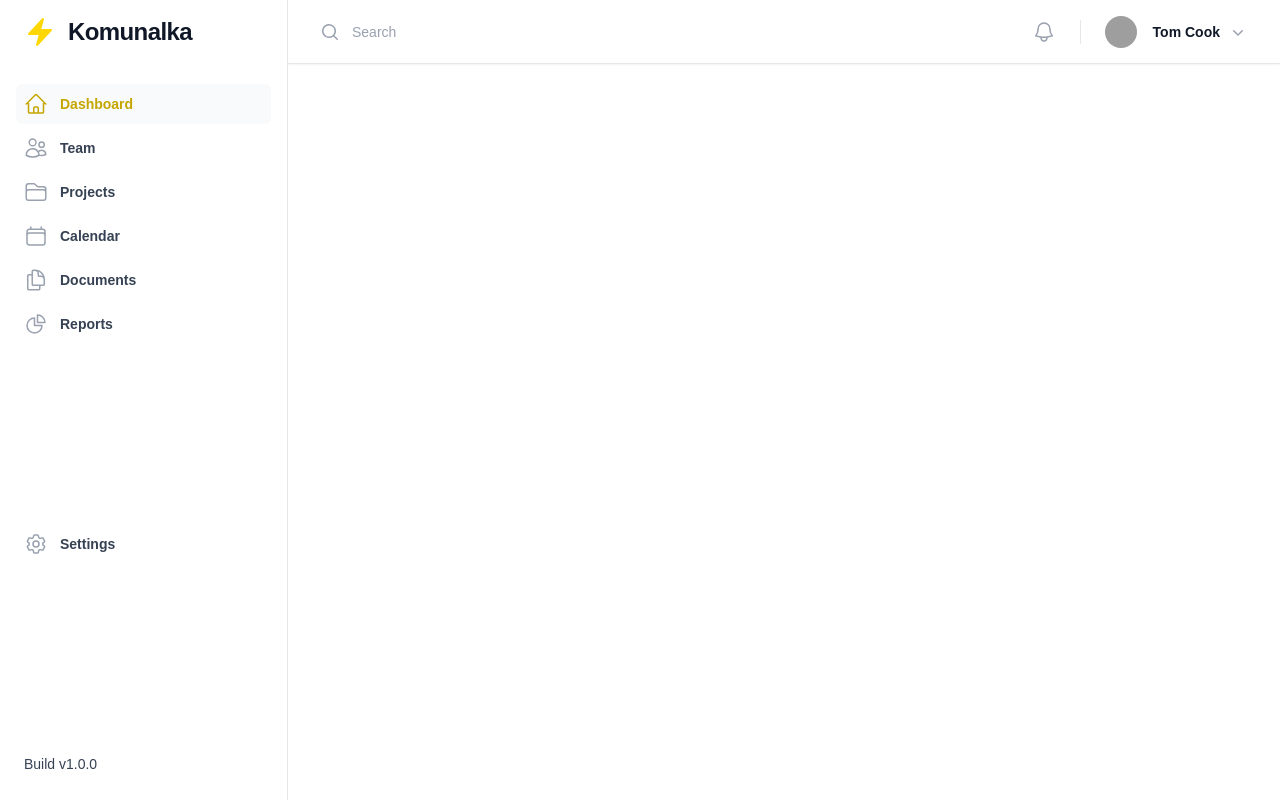
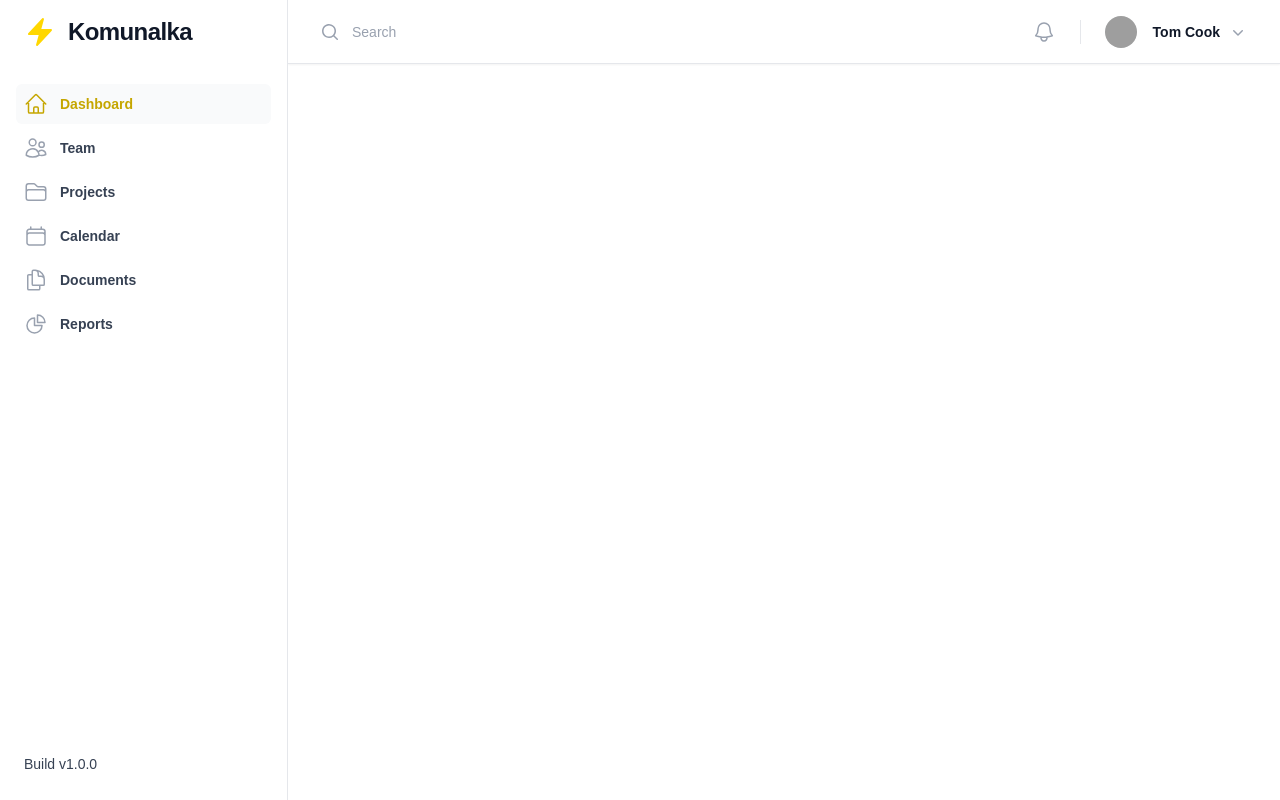
Before and after one commit to AratKruglik/komunalka-vue-app, a Vue app: page / in a window 1280 px wide. Built offline with nearby package versions, Linux system fonts and the light colour scheme; grey boxes are pictures that could not be loaded; a web font is replaced by a local one.

Commit message:
Remove the redundant "Settings" menu item from `MainSidebar.vue` and `MainNavbar.vue`.

```diff
--- a/src/components/navigation/MainNavbar.vue
+++ b/src/components/navigation/MainNavbar.vue
@@ -89,15 +89,6 @@ const version = 'v1.0.0'
                     </ul>
                   </li>
 
-                  <li class="sticky bottom-0 mt-auto">
-                    <a href="#"
-                       class="group -mx-2 flex gap-x-3 rounded-md p-2 text-sm/6 font-semibold text-gray-700 hover:bg-gray-50 hover:text-primary-600">
-                      <Cog6ToothIcon class="size-6 shrink-0 text-gray-400 group-hover:text-primary-600"
-                                     aria-hidden="true"/>
-                      Settings
-                    </a>
-                  </li>
-
                   <li class="mt-auto">
                     <p class="group -mx-2 flex gap-x-3 rounded-md p-2 text-sm/6 text-gray-700">
                       Build {{ process.env.VUE_APP_VERSION || version }}
--- a/src/components/navigation/MainSidebar.vue
+++ b/src/components/navigation/MainSidebar.vue
@@ -45,13 +45,6 @@ const version = 'v1.0.0'
             </ul>
           </li>
 
-          <li class="mt-auto sticky bottom-0">
-            <a href="#"
-               class="group -mx-2 flex gap-x-3 rounded-md p-2 text-sm/6 font-semibold text-gray-700 hover:bg-gray-50 hover:text-primary-600">
-              <Cog6ToothIcon class="size-6 shrink-0 text-gray-400 group-hover:text-primary-600" aria-hidden="true"/>
-              Settings
-            </a>
-          </li>
           <li class="mt-auto">
             <p class="group -mx-2 flex gap-x-3 rounded-md p-2 text-sm/6 text-gray-700">
               Build {{ process.env.VUE_APP_VERSION || version }}
```
